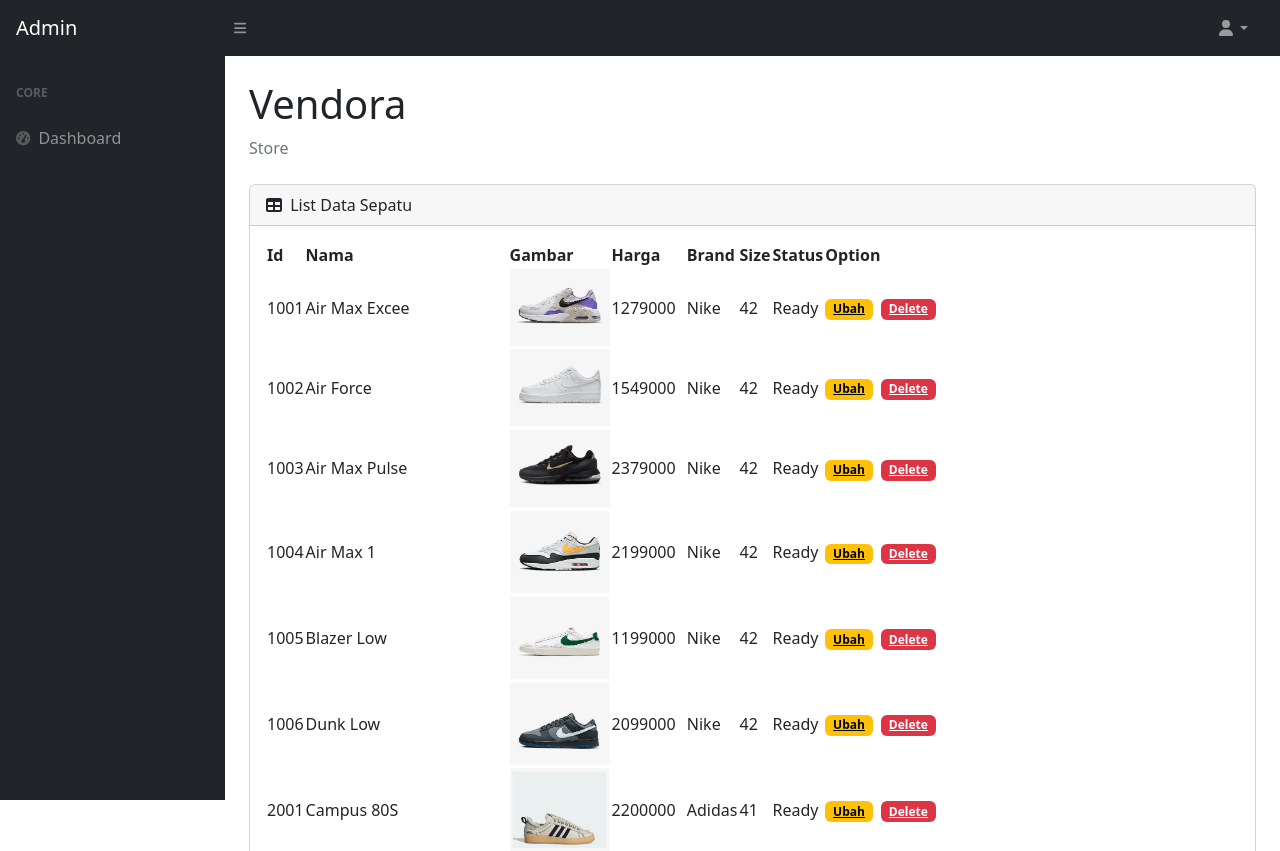
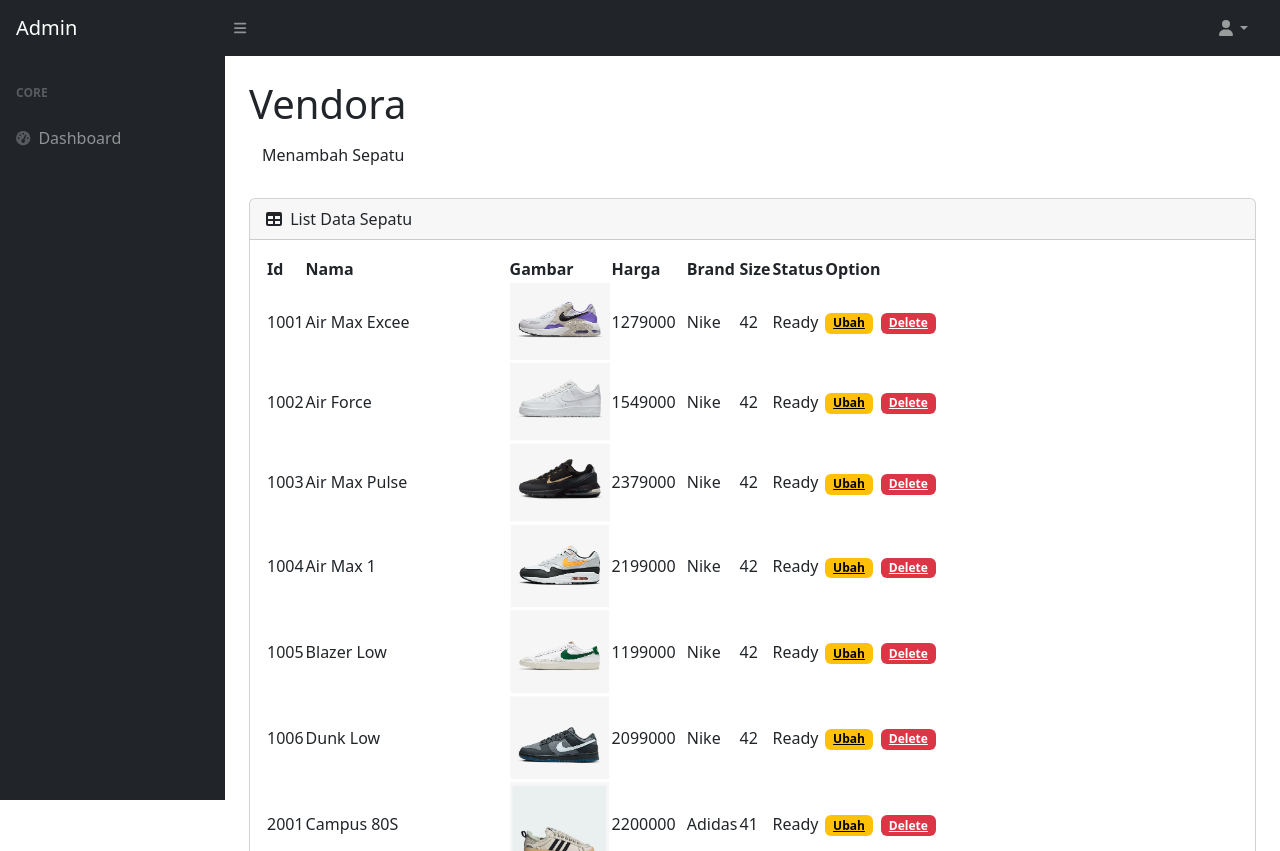
Before and after one commit to fauzanansyori122/SK-MSIB5-MuhammadFauzanAnsyori, a PHP site: page / in a window 1280 px wide. Shown: the top 851 px of the page. Run offline with PHP 8.4, Linux system fonts and the light colour scheme; data comes from the database, SQL or seed files in the repository; some libraries are stand-ins or nearby versions.

Commit message:
Add files via upload

```diff
--- a/admin/index.php
+++ b/admin/index.php
@@ -56,7 +56,8 @@
                 ?>
                         <h1 class="mt-4">Vendora</h1>
                         <ol class="breadcrumb mb-4">
-                            <li class="breadcrumb-item active">Store</li>
+                            <li class="breadcrumb-item active"><a class="btn" href="tambah.php?nama_halaman=Menambah Sepatu">
+                    Menambah Sepatu </a></li>
                         </ol>
                         <div class="card mb-4">
                             <div class="card-header">
```
